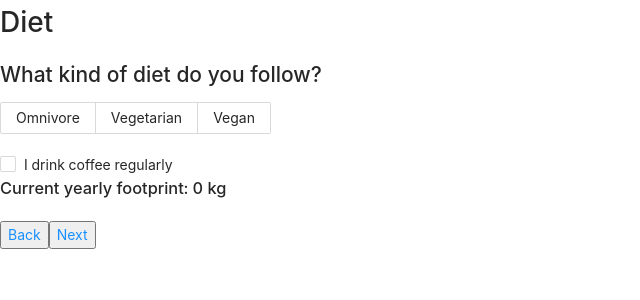
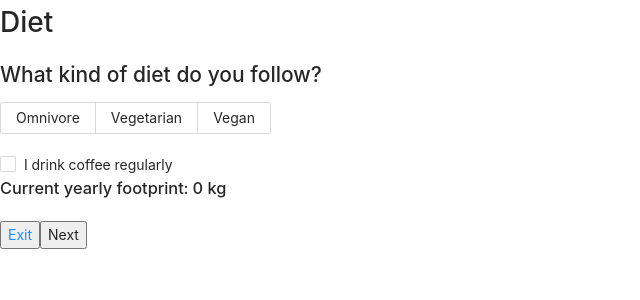
Before and after one commit to giabertu/emission-0, a React (Create React App) app in the folder emission-0/: page /diet in a window 1280 px wide. Shown: the top 300 px of the page, without its empty margins (0-640 px from the left). Built offline with nearby package versions, Linux system fonts and the light colour scheme.

Commit message:
refactor: changed app navigation from multiple pages to single one to better access state

```diff
--- a/emission-0/src/App.tsx
+++ b/emission-0/src/App.tsx
@@ -7,7 +7,7 @@ import Homepage from './Pages/Homepage';
 import Diet from './Pages/cfp-calculator/Diet';
 import Travels from './Pages/cfp-calculator/Travels';
 import Electricity from './Pages/cfp-calculator/Electricity';
-// import { TestPage } from './Pages/cfp-calculator/TestPage';
+import { TestPage } from './Pages/cfp-calculator/TestPage';
 
 function App() {
 
@@ -23,7 +23,7 @@ function App() {
           />
           <Route
             path="/diet"
-            element={<Diet />}
+            element={<TestPage />}
           />
           <Route
             path="/travels"
--- a/emission-0/src/Pages/cfp-calculator/Calculator.tsx
+++ b/emission-0/src/Pages/cfp-calculator/Calculator.tsx
@@ -12,7 +12,7 @@ export const Calculator = () => {
       <h1>Calculator App!</h1>
       <p>We are going to ask you a few questions about your habits<br/>
          So we can better estimate your carbon footprint. </p>
-      <CalcNavButtons exit={'/'} next={'/diet'} />
+      <CalcNavButtons exit={'/'} next={'/diet'} start={true}/>
     </div>
     )
 }
--- a/emission-0/src/Pages/cfp-calculator/Diet.tsx
+++ b/emission-0/src/Pages/cfp-calculator/Diet.tsx
@@ -7,13 +7,15 @@ import type { CheckboxChangeEvent } from 'antd/es/checkbox';
 import CalcNavButtons from '../../components/CalcNavButtons';
 import Carbon from '../../utils/Service';
 
-function Diet() {
+function Diet(props: {setCurrent?: any}) {
+
   const [dietChoice, setDietChoice] = useState('')
   const [coffeeDrinker, setCoffeDrinker] = useState(false)
   const [consumption, setConsumption] = useState(100);
   const [carbon, setCarbon] = useState(0)
 
   // const [carbonFootprint, setCarbonFootprint] = useState(0);
+  const {setCurrent} = props;
 
   const handleDietChoice = (e: React.ChangeEvent<HTMLInputElement>) => {
     //set diet choice to either 'Omnivore, Vegetarian or Vegan'
@@ -41,8 +43,7 @@ function Diet() {
       <Checkbox onChange={handleCheckbox}>I drink coffee regularly</Checkbox>
       <ConsumptionInput handleConsumption={handleConsumption} dietChoice={dietChoice}/>
       <h3>Current yearly footprint: {Carbon.diet} kg</h3>
-      <CalcNavButtons back={'/cfp-calculator'} next={'/travels'}
-      data={{diet: {dietChoice, coffeeDrinker, consumption}}}/>
+      <CalcNavButtons back={'/cfp-calculator'} next={'/travels'} setCurrent={setCurrent} exit={'/'}/>
     </div>
   )
 }
--- a/emission-0/src/Pages/cfp-calculator/Electricity.tsx
+++ b/emission-0/src/Pages/cfp-calculator/Electricity.tsx
@@ -3,10 +3,10 @@ import { useLocation } from 'react-router-dom';
 import CalcNavButtons from '../../components/CalcNavButtons'
 import HouseholdButtons from '../../components/Electricity/HouseholdButtons'
 
-function Electricity() {
+function Electricity(props: {setCurrent?: any}) {
 
   const [bedrooms, setBedrooms] = useState<number>(0);
-
+  const {setCurrent} = props;
 
   const handleHouseholdButton = (e: React.MouseEvent<HTMLButtonElement>) => {
     console.log(e.currentTarget.innerText)
@@ -18,7 +18,7 @@ function Electricity() {
       <h1>Electricity</h1>
       <h2>How many bedrooms does your house have?</h2>
       <HouseholdButtons handleHouseholdButton={handleHouseholdButton}/>
-      <CalcNavButtons back={'/travels'} next={'/'} />
+      <CalcNavButtons back={'/travels'} next={'/'} setCurrent={setCurrent} />
     </div>
   )
 }
--- /dev/null
+++ b/emission-0/src/Pages/cfp-calculator/TestPage.tsx
@@ -0,0 +1,33 @@
+import React, { useState } from "react"
+import { useNavigate } from "react-router-dom"
+import CalcNavButtons from "../../components/CalcNavButtons";
+import Diet from "./Diet";
+import Electricity from "./Electricity";
+import Travels from "./Travels";
+
+// const pages = [
+//   <Diet setCurrent={setCurret}/>,
+//   <Travels/>,
+//   <Electricity/>,
+// ]
+
+
+export function TestPage() {
+
+  const [current, setCurrent] = useState<number>(0);
+
+
+  return (
+    <div className="CalculatorApp">
+      {current === 0 ?
+      <Diet setCurrent={setCurrent}/> : null
+      }
+      {current === 1 ?
+      <Travels setCurrent={setCurrent}/> : null
+      }
+      {current === 2 ?
+      <Electricity setCurrent={setCurrent}/> : null
+      }
+    </div>
+    )
+}
--- a/emission-0/src/Pages/cfp-calculator/Travels.tsx
+++ b/emission-0/src/Pages/cfp-calculator/Travels.tsx
@@ -8,13 +8,13 @@ import Service from '../../utils/Service'
 
 let id = 0;
 
-function Travels() {
+function Travels(props: {setCurrent?: any}) {
   const [inputArray, setInputArray] = useState<FlightInfo[]>([])
 
   // const location: any = useLocation();
   // //Properties of diet: dietChoice, coffeeDrinker, consumption (line 42: Diet.tsx)
   // const diet = location.state?.data.diet;
-
+  const {setCurrent} = props;
 
   const handleAddFlight = () => {
     setInputArray(inputArray.concat([{from: '', to: '', id,  del: false}]))
@@ -56,7 +56,7 @@ function Travels() {
         <AirportInput key={flightInfo.id} handleRemoveFlight={handleRemoveFlight} flightInfo={flightInfo} handleInputSelect={handleInputSelect}/>
         ) : null}
         <h3>{Service.diet}</h3>
-      <CalcNavButtons back={'/diet'} next={'/electricity'} />
+      <CalcNavButtons back={'/diet'} next={'/electricity'} setCurrent={setCurrent} />
     </div>
   )
 }
--- a/emission-0/src/components/CalcNavButtons.tsx
+++ b/emission-0/src/components/CalcNavButtons.tsx
@@ -4,17 +4,17 @@ import { Link, useNavigate } from 'react-router-dom';
 
 
 //Make sure to pass down strings without appending '/'.
-function CalcNavButtons(props: {back?: string, next: string, exit?: string, data?: any}) {
-  const {back, next, exit, data} = props;
+function CalcNavButtons(props: {start?: boolean, back?: string, next?: string, exit?: string, setCurrent?: any}) {
+  const {back, next, exit, setCurrent, start} = props;
 
   const navigate = useNavigate();
 
-  const handleBack = () => {
-    navigate(`${back}`);
+  // const handleBack = () => {
+  //   navigate(`${back}`);
+  // }
+  const handleNext = () => {
+     navigate(`${next}`);
   }
-  // const handleNext = () => {
-  //    navigate(`${next}`);
-  // }
   const handleExit = () => {
     navigate(`${exit}`)
   }
@@ -27,12 +27,15 @@ function CalcNavButtons(props: {back?: string, next: string, exit?: string, data
         <Link to={exit}>
           <button onClick={handleExit}>Exit</button>
         </Link> :
-        <Link to={back!} state={{data}}>
-          <button onClick={handleBack}>Back</button>
-        </Link>}
-        <Link to={next} state={{data}}>
-          <button /* onClick={handleNext} */>Next</button>
-        </Link>
+          <button onClick={() => setCurrent((prev: number) => {
+            return prev-1;
+          })}>Back</button>}
+          {start ?
+            <button onClick={handleNext}>Begin</button> :
+            <button onClick={() => setCurrent((prev: number) => {
+              return prev+1;
+            })}>Next</button>
+          }
       </div>
   )
 }
```
